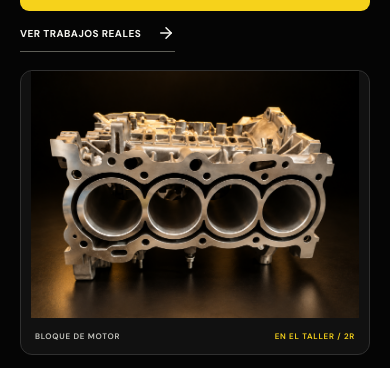
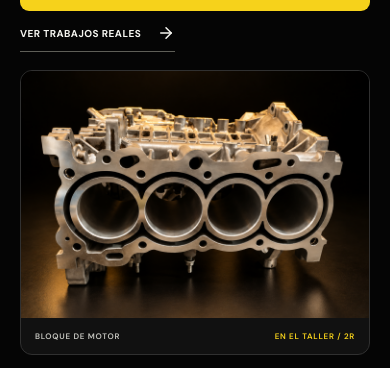
Before and after one commit to busca-la/2R-Retifca, a React (Vite) app: page / in a window 390 px wide. Shown: the part 416-784 px from the top of the page. Built offline with nearby package versions, Linux system fonts and the light colour scheme; no server answers.

Commit message:
Fill hero image card on mobile and desktop

```diff
--- a/src/styles.css
+++ b/src/styles.css
@@ -70,7 +70,7 @@ h3{margin:0;font-size:21px;font-weight:600;line-height:1.35;letter-spacing:-.02e
 .hero-photo{min-width:0;position:relative;border:1px solid var(--border);border-radius:var(--radius);overflow:hidden;background:#111}
 .hero-photo-interactive{transform:perspective(1000px) rotateX(var(--tilt-x,0deg)) rotateY(var(--tilt-y,0deg));transition:transform 250ms var(--ease),border-color 250ms var(--ease)}
 .hero-photo-interactive:hover{border-color:#756925}
-.hero-photo img{width:100%;height:auto;max-height:calc(100svh - 260px);aspect-ratio:1250/938;object-fit:contain}
+.hero-photo img{width:100%;height:auto;max-height:calc(100svh - 260px);aspect-ratio:1250/938;object-fit:cover;object-position:center}
 .hero-photo figcaption{display:flex;align-items:center;justify-content:space-between;gap:12px;min-height:54px;padding:17px 19px;font-size:9px;letter-spacing:.09em;font-weight:600;line-height:1.5;color:#c5c5bf}
 .hero-photo figcaption>span:last-child{color:var(--yellow)}
 .hero-bottom{display:flex;align-items:center;justify-content:space-between;gap:20px;border-top:1px solid var(--border);padding-top:20px;color:#adada8;font-size:10px;letter-spacing:.11em;line-height:1.6}
@@ -203,7 +203,7 @@ body.menu-is-open .mobile-contact-bar,body:has(.photo-dialog[open]) .mobile-cont
  .hero-actions{gap:15px 25px}
  .hero-contact-note{display:none}
  .hero-photo{width:100%;min-height:0;display:flex;flex-direction:column}
- .hero-photo img{height:0;min-height:0;max-height:none;flex:1;object-fit:contain}
+ .hero-photo img{height:0;min-height:0;max-height:none;flex:1;object-fit:cover;object-position:center}
  .hero-photo figcaption{min-height:40px;flex-shrink:0;padding-block:12px}
  .section-space{padding-block:74px}
  .service-overview{gap:35px;grid-template-columns:minmax(0,1.1fr) minmax(0,.9fr)}
```
